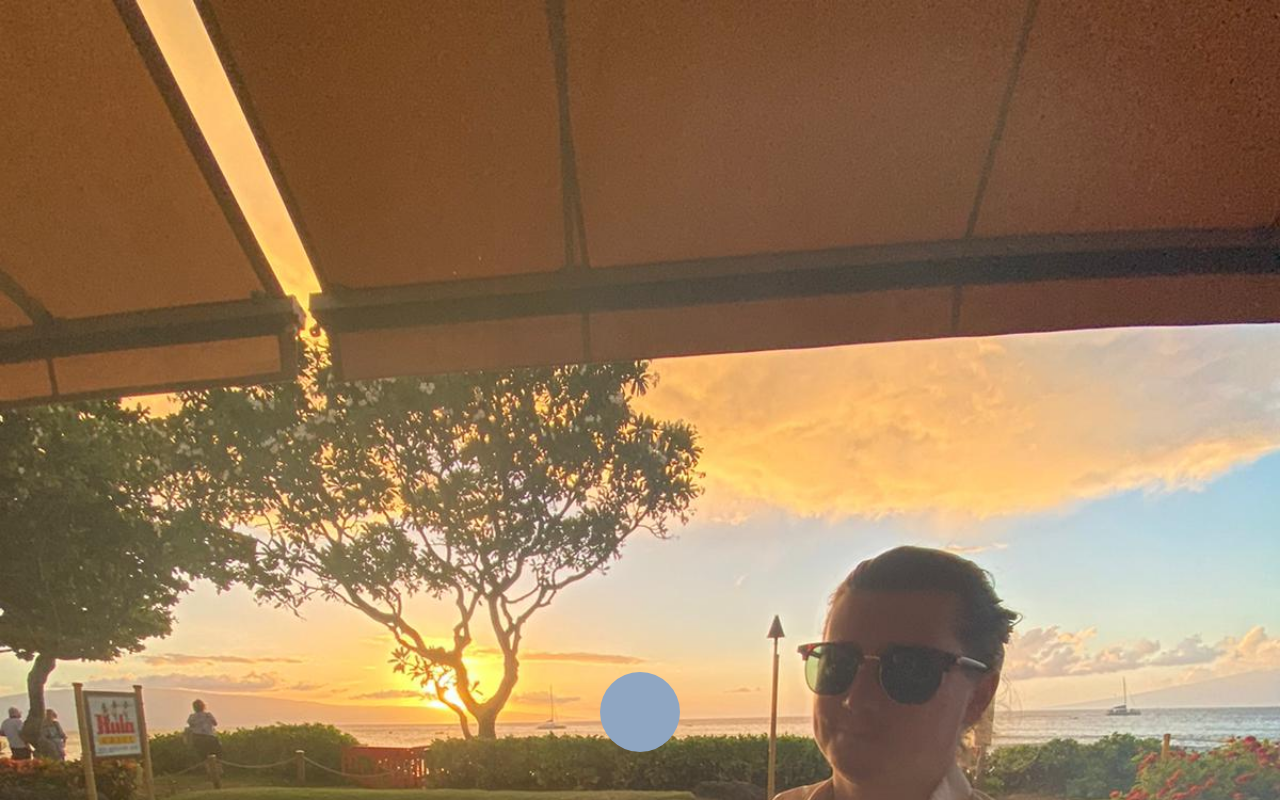
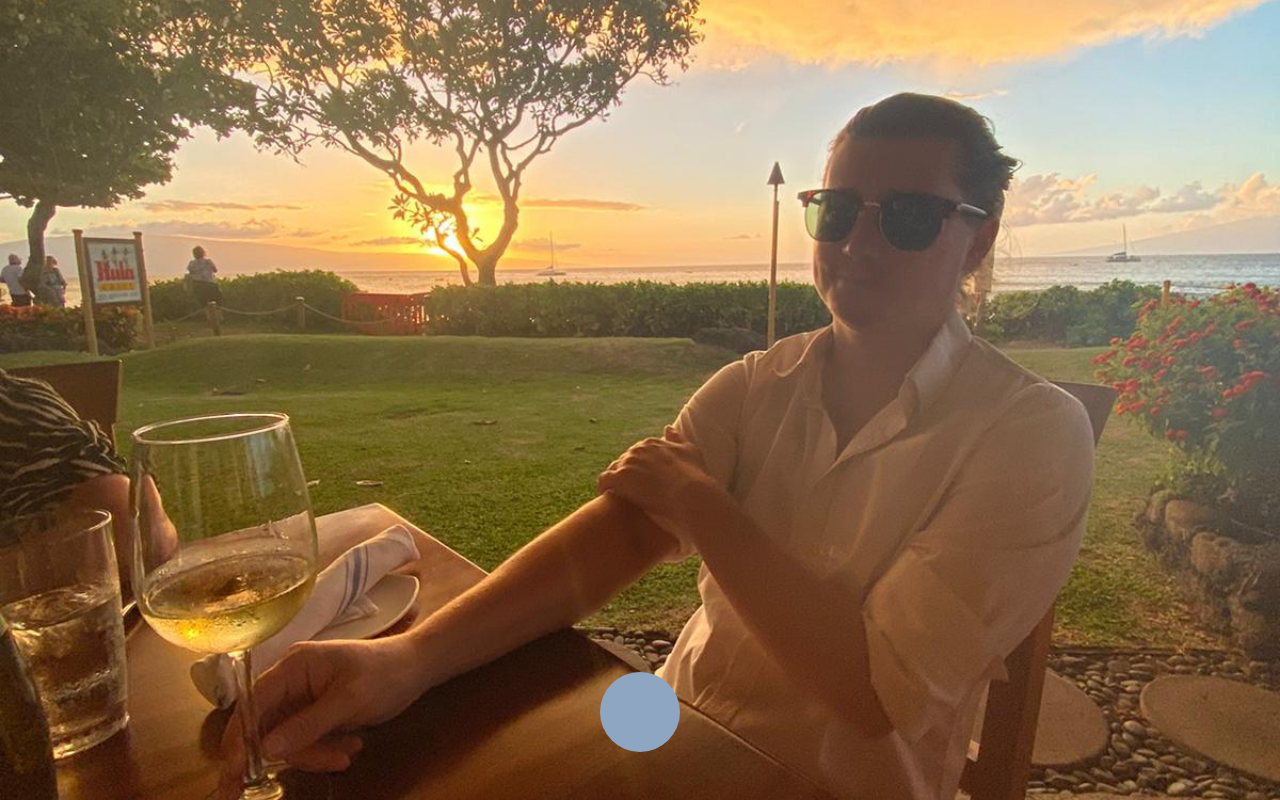
Before and after one commit to Etchmon/Etchmon.com, a React (Create React App) app: page / in a window 1280 px wide. Built offline with nearby package versions, Linux system fonts and the light colour scheme.

Commit message:
modified:   src/index.css

```diff
--- a/src/index.css
+++ b/src/index.css
@@ -8,7 +8,7 @@ body, main {
 main {
   background-image: url('../public/images/img.jpg');
   background-size: cover;
-  background-position: center 0%;
+  background-position: center;
   position: relative;
   z-index: 2;
 }
```
